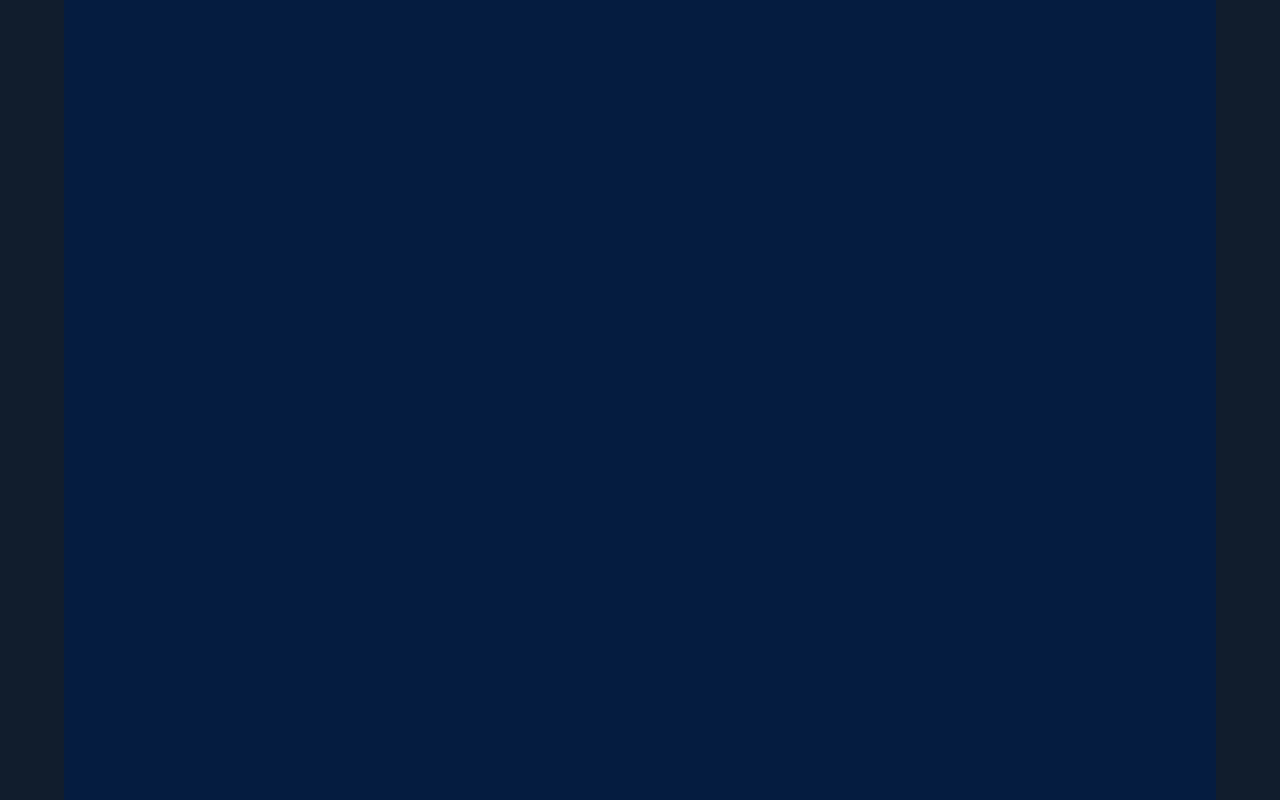
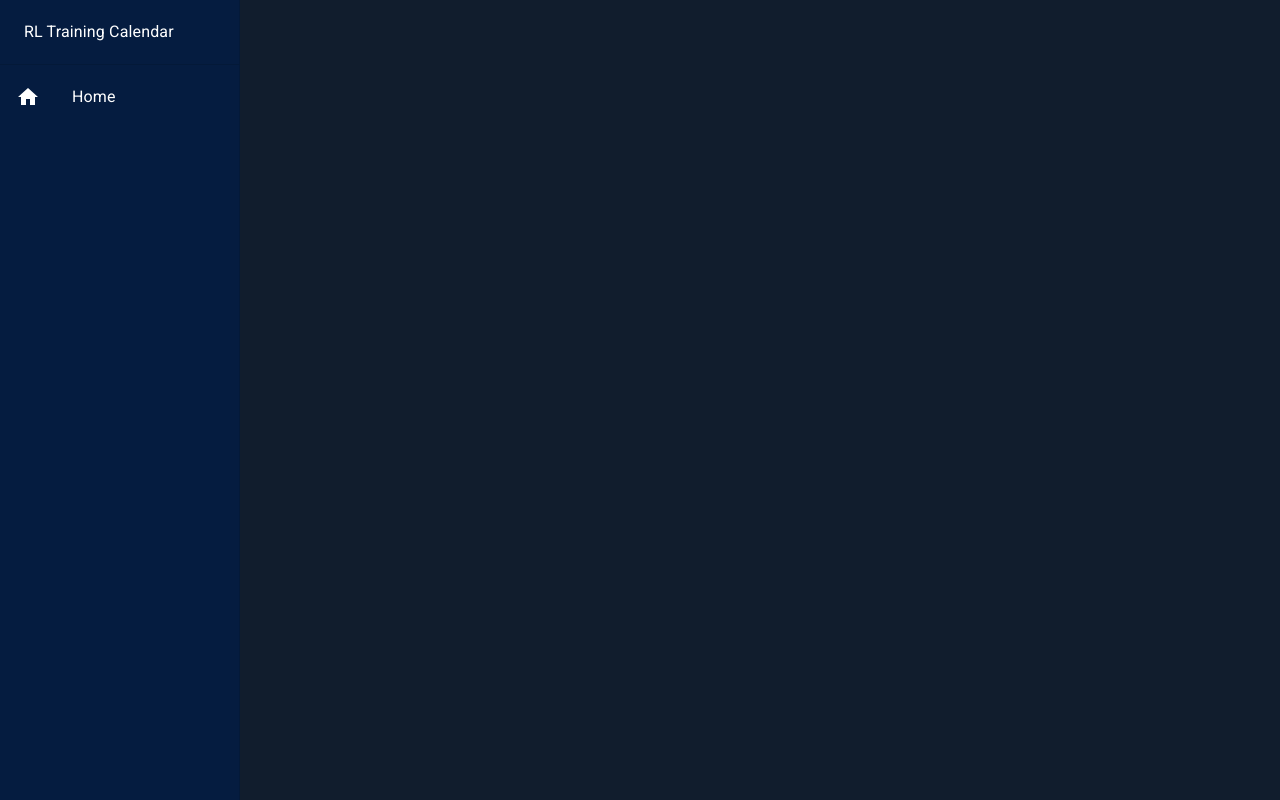
Before and after one commit to WesleyHovick/react-playground, a Next.js app: page / in a window 1280 px wide. Built offline with nearby package versions, Linux system fonts and the light colour scheme.

Commit message:
begin build side nav

```diff
--- a/package.json
+++ b/package.json
@@ -12,6 +12,7 @@
     "@emotion/react": "^11.10.6",
     "@emotion/styled": "^11.10.6",
     "@fontsource/roboto": "^4.5.8",
+    "@mui/icons-material": "^5.11.16",
     "@mui/material": "^5.11.16",
     "@types/node": "18.15.11",
     "@types/react": "18.0.33",
--- a/src/components/BaseLayout.tsx
+++ b/src/components/BaseLayout.tsx
@@ -3,25 +3,17 @@ import type { Theme } from '@mui/material'
 
 import { Container, ThemeProvider, createTheme } from '@mui/material'
 import CssBaseline from '@mui/material/CssBaseline'
+import { themeOptions } from '@/themeOptions'
 
 interface IBaseLayout {
-    children?: ReactElement
+    children?: React.ReactNode
 }
 
-const darkTheme: Theme = createTheme({
-    palette: {
-        background: {
-            default: '#111d2d'
-        },
-        text: {
-            primary: '#ffffff'
-        }
-    }
-})
+const theme: Theme = createTheme(themeOptions)
 
 export const BaseLayout: React.FC<IBaseLayout> = ({ children }): ReactElement => {
     return (
-        <ThemeProvider theme={darkTheme}>
+        <ThemeProvider theme={theme}>
             <CssBaseline enableColorScheme={true} />
             <Container>
                 { children }
--- /dev/null
+++ b/src/components/SideNav.tsx
@@ -0,0 +1,52 @@
+import type { ReactElement } from 'react'
+import { AppBar, AppBarProps, CssBaseline, Divider, Drawer, DrawerProps, List, ListItem, ListItemButton, ListItemIcon, ListItemText, Toolbar } from '@mui/material'
+import HomeIcon from '@mui/icons-material/Home';
+
+const sideNavWidth = 240
+
+const drawerProps: DrawerProps = {
+    sx: {
+        width: sideNavWidth,
+        flexShring: 0,
+        '& .MuiDrawer-paper': {
+            width: sideNavWidth,
+            boxSizing: 'border-box'
+        }
+    },
+    variant: 'permanent',
+    anchor: 'left'
+}
+
+const appBarProps: AppBarProps = {
+    sx: {
+        width: `calc(100% - ${sideNavWidth}px)`,
+        ml: `${sideNavWidth}px`
+    },
+    position: 'fixed'
+}
+
+export const SideNav = (): ReactElement => {
+    return (
+        <>
+            <CssBaseline />
+            <AppBar {...appBarProps}>
+                <Drawer {...drawerProps}>
+                    <Toolbar>
+                        {'RL Training Calendar'}
+                    </Toolbar>
+                    <Divider />
+                    <List>
+                        <ListItem key={'Home'} disablePadding>
+                            <ListItemButton color={'primary'}>
+                                <ListItemIcon>
+                                    <HomeIcon />
+                                </ListItemIcon>
+                                <ListItemText primary={'Home'} />
+                            </ListItemButton>
+                        </ListItem>
+                    </List>
+                </Drawer>
+            </AppBar>
+        </>
+    )
+}
--- a/src/pages/index.tsx
+++ b/src/pages/index.tsx
@@ -1,11 +1,12 @@
 import { BaseLayout } from '@/components/BaseLayout'
+import { SideNav } from '@/components/SideNav'
 import { Box } from '@mui/material'
 
 export default function Home() {
   return (
     <>
       <BaseLayout>
-        <Box sx={{ bgcolor: '#051c40', height: '100vh '}} />
+        <SideNav />
       </BaseLayout>
     </>
   )
--- /dev/null
+++ b/src/themeOptions.ts
@@ -0,0 +1,32 @@
+import { ThemeOptions } from "@mui/material";
+
+export const themeOptions: ThemeOptions = {
+    palette: {
+        text: {
+            primary: '#ffffff'
+        },
+    },
+    components: {
+        MuiCssBaseline: {
+            styleOverrides: {
+                body: {
+                    backgroundColor: '#111d2d'
+                }
+            }
+        },
+        MuiDrawer: {
+            styleOverrides: {
+                paper: {
+                    backgroundColor: '#051c40'
+                }
+            }
+        },
+        MuiSvgIcon: {
+            styleOverrides: {
+                root: {
+                    color: '#ffffff'
+                }
+            }
+        }
+    }
+}
```
Also changed, not shown: 1 other file (tests, documents, lock files or other folders).
